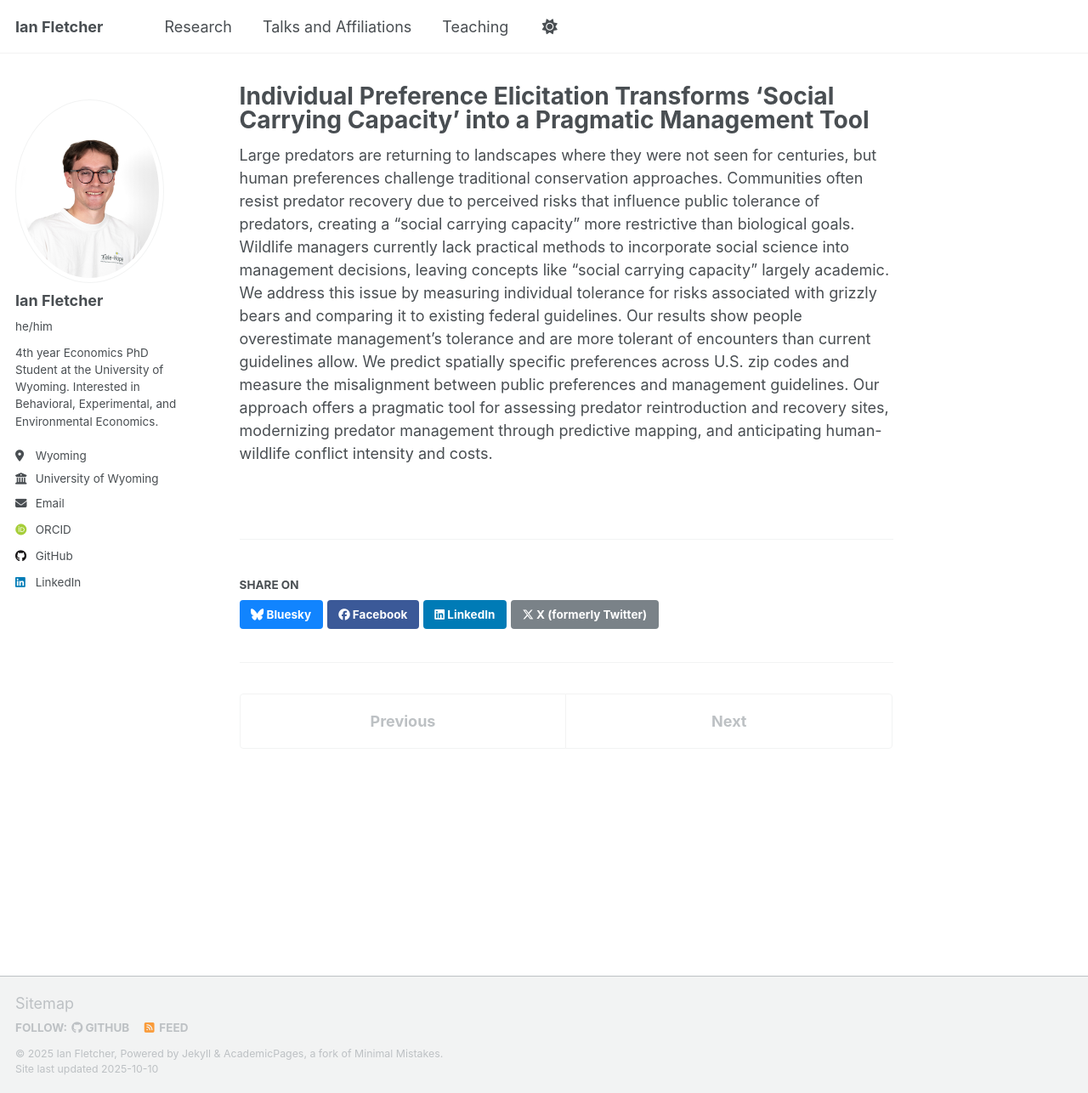
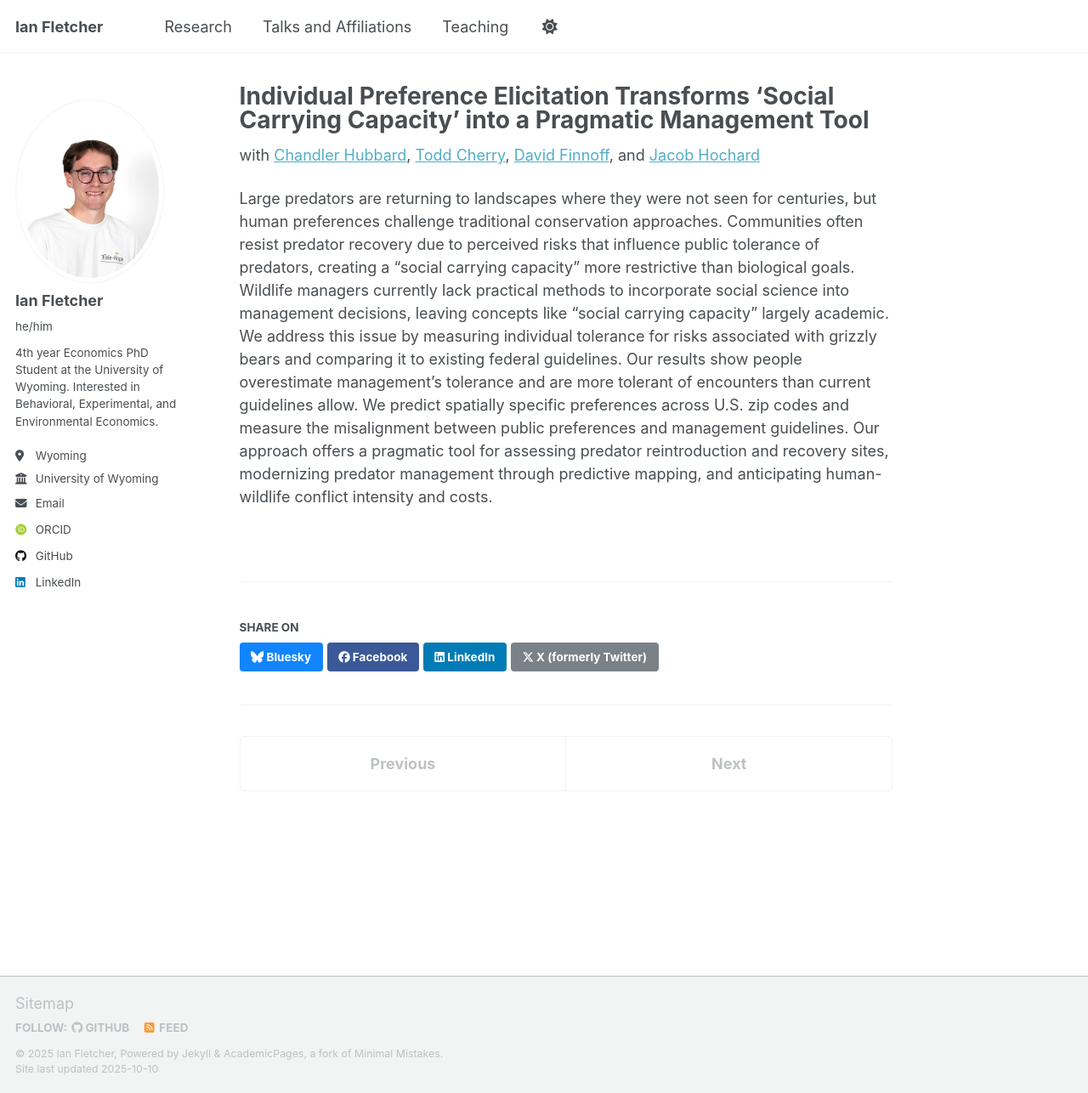
Before and after one commit to fletcherian/fletcherian.github.io, a Jekyll site: the page built from _publications/bears.md, in a window 1280 px wide and 1286 px high. Shown: the whole window at 85% size. Built offline with Jekyll 4.4.1, drawn with Linux system fonts in a browser that asks for light colours; some web fonts are replaced; a script that is not in the unit is left out.

Commit message:
Update bears.md

```diff
--- a/_publications/bears.md
+++ b/_publications/bears.md
@@ -7,4 +7,6 @@ excerpt: 'People are more tolerant of grizzly encounters than management rules,
 date: 2025-08-03
 ---
 
+with [Chandler Hubbard](https://sites.google.com/view/chandlerhubbard), [Todd Cherry](https://tlcherry.weebly.com/), [David Finnoff](https://www.uwyo.edu/business/about-us/directory/finnoff-david.html), and [Jacob Hochard](https://www.jacobhochard.com/)
+
 Large predators are returning to landscapes where they were not seen for centuries, but human preferences challenge traditional conservation approaches. Communities often resist predator recovery due to perceived risks that influence public tolerance of predators, creating a "social carrying capacity" more restrictive than biological goals. Wildlife managers currently lack practical methods to incorporate social science into management decisions,  leaving concepts like "social carrying capacity" largely academic. We address this issue by measuring individual tolerance for risks associated with grizzly bears and comparing it to existing federal guidelines. Our results show people overestimate management’s tolerance and are more tolerant of encounters than current guidelines allow. We predict spatially specific preferences across U.S. zip codes and measure the misalignment between public preferences and management guidelines. Our approach offers a pragmatic tool for assessing predator reintroduction and recovery sites, modernizing predator management through predictive mapping, and anticipating human-wildlife conflict intensity and costs.
```
